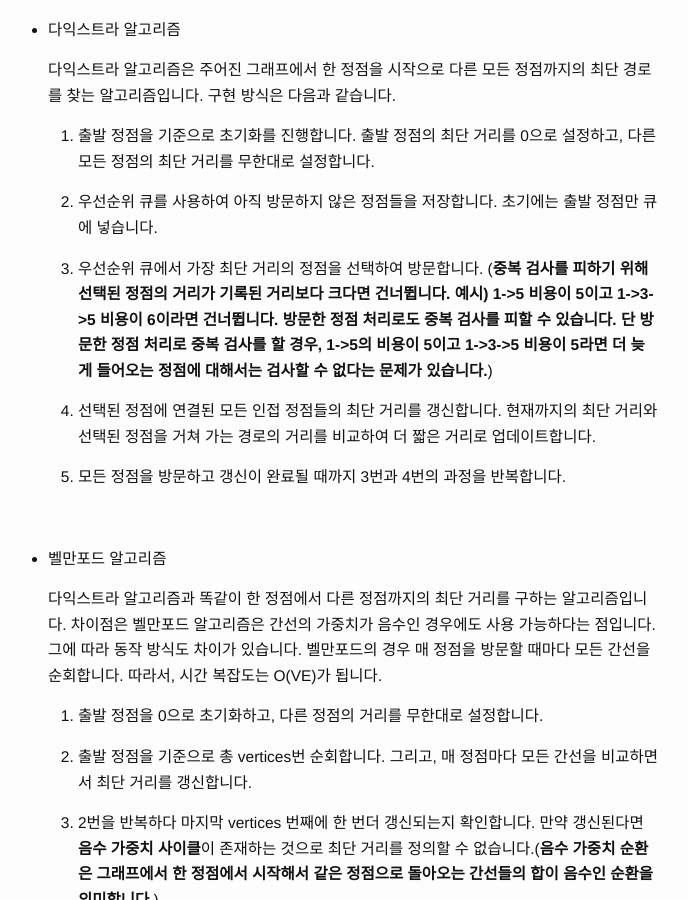
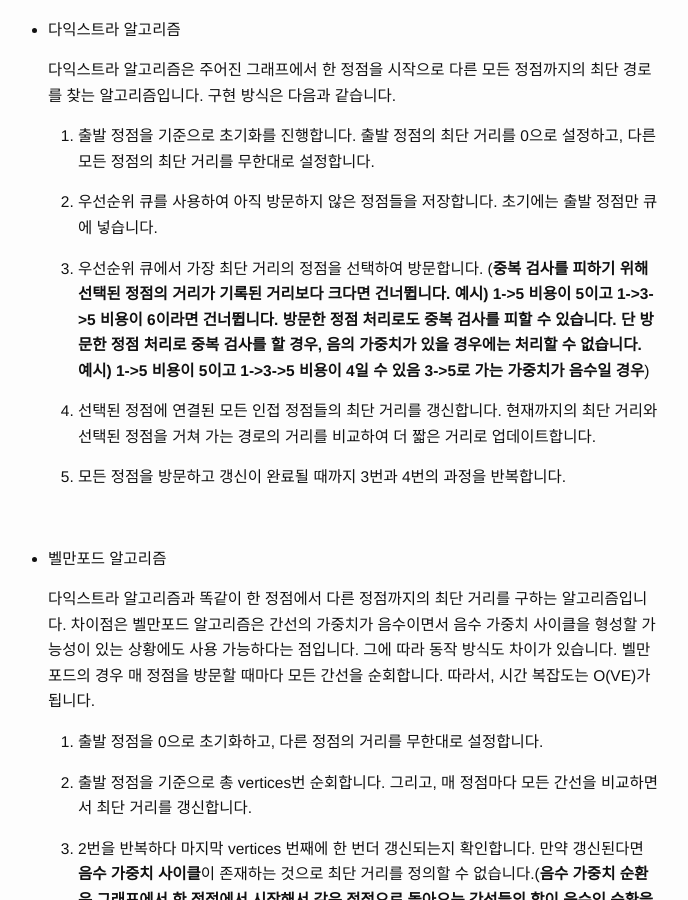
Before and after one commit to Jaeun-Choi98/jaeun-choi98.github.io, a Jekyll site: the page built from _posts/2023-10-05-data_structure(4).md, in a window 1280 px wide and 900 px high, scrolled down 3118 px. Shown: the whole window, without its empty margins (302-990 px from the left). Built offline with Jekyll 4.4.1, drawn with Linux system fonts in a browser that asks for light colours.

Commit message:
다익스트라 알고리즘 및 벨만포드 알고리즘 내용 수정

```diff
--- a/_posts/2023-10-05-data_structure(4).md
+++ b/_posts/2023-10-05-data_structure(4).md
@@ -117,7 +117,7 @@ date: 2023-10-05 00:00:00
 
   2. 우선순위 큐를 사용하여 아직 방문하지 않은 정점들을 저장합니다. 초기에는 출발 정점만 큐에 넣습니다.
 
-  3. 우선순위 큐에서 가장 최단 거리의 정점을 선택하여 방문합니다. (**중복 검사를 피하기 위해 선택된 정점의 거리가 기록된 거리보다 크다면 건너뜁니다. 예시) 1->5 비용이 5이고 1->3->5 비용이 6이라면 건너뜁니다. 방문한 정점 처리로도 중복 검사를 피할 수 있습니다. 단 방문한 정점 처리로 중복 검사를 할 경우, 1->5의 비용이 5이고 1->3->5 비용이 5라면 더 늦게 들어오는 정점에 대해서는 검사할 수 없다는 문제가 있습니다.**)
+  3. 우선순위 큐에서 가장 최단 거리의 정점을 선택하여 방문합니다. (**중복 검사를 피하기 위해 선택된 정점의 거리가 기록된 거리보다 크다면 건너뜁니다. 예시) 1->5 비용이 5이고 1->3->5 비용이 6이라면 건너뜁니다. 방문한 정점 처리로도 중복 검사를 피할 수 있습니다. 단 방문한 정점 처리로 중복 검사를 할 경우, 음의 가중치가 있을 경우에는 처리할 수 없습니다. 예시) 1->5 비용이 5이고 1->3->5 비용이 4일 수 있음 3->5로 가는 가중치가 음수일 경우**)
 
   4. 선택된 정점에 연결된 모든 인접 정점들의 최단 거리를 갱신합니다. 현재까지의 최단 거리와 선택된 정점을 거쳐 가는 경로의 거리를 비교하여 더 짧은 거리로 업데이트합니다.
 
@@ -127,7 +127,7 @@ date: 2023-10-05 00:00:00
 
 - 벨만포드 알고리즘
 
-  다익스트라 알고리즘과 똑같이 한 정점에서 다른 정점까지의 최단 거리를 구하는 알고리즘입니다. 차이점은 벨만포드 알고리즘은 간선의 가중치가 음수인 경우에도 사용 가능하다는 점입니다. 그에 따라 동작 방식도 차이가 있습니다. 벨만포드의 경우 매 정점을 방문할 때마다 모든 간선을 순회합니다. 따라서, 시간 복잡도는 O(VE)가 됩니다.
+  다익스트라 알고리즘과 똑같이 한 정점에서 다른 정점까지의 최단 거리를 구하는 알고리즘입니다. 차이점은 벨만포드 알고리즘은 간선의 가중치가 음수이면서 음수 가중치 사이클을 형성할 가능성이 있는 상황에도 사용 가능하다는 점입니다. 그에 따라 동작 방식도 차이가 있습니다. 벨만포드의 경우 매 정점을 방문할 때마다 모든 간선을 순회합니다. 따라서, 시간 복잡도는 O(VE)가 됩니다.
 
   1. 출발 정점을 0으로 초기화하고, 다른 정점의 거리를 무한대로 설정합니다.
 
```
